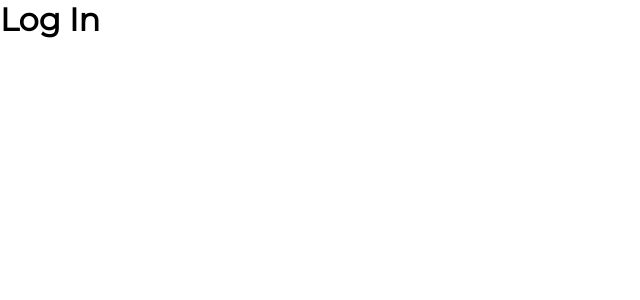
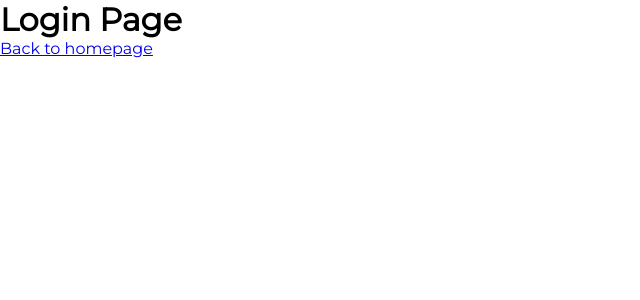
Before and after one commit to Evva1023/Blog-Website, a React (Create React App) app in the folder client/: page /login in a window 1280 px wide. Shown: the top 300 px of the page, without its empty margins (0-640 px from the left). Built offline with nearby package versions, Linux system fonts and the light colour scheme.

Commit message:
Added links to homepage in Login and Register views

```diff
--- a/client/src/views/LoginView.js
+++ b/client/src/views/LoginView.js
@@ -2,6 +2,9 @@ import React from "react";
 
 export const LoginView = () => {
     return (
-        <h1>Log In</h1>
+        <>
+        <h1>Login Page</h1>
+        <a href="/">Back to homepage</a>
+        </>
     );
 };
--- a/client/src/views/RegisterView.js
+++ b/client/src/views/RegisterView.js
@@ -2,6 +2,9 @@ import React from "react";
 
 export const RegisterView = () => {
     return (
+        <>
         <h1>Register</h1>
+        <a href="/">Back to homepage</a>
+        </>
     );
 };
```
